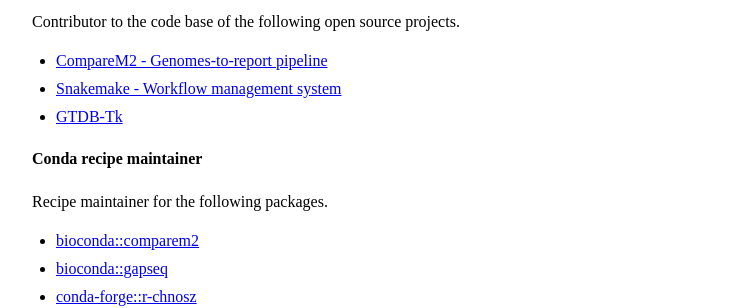
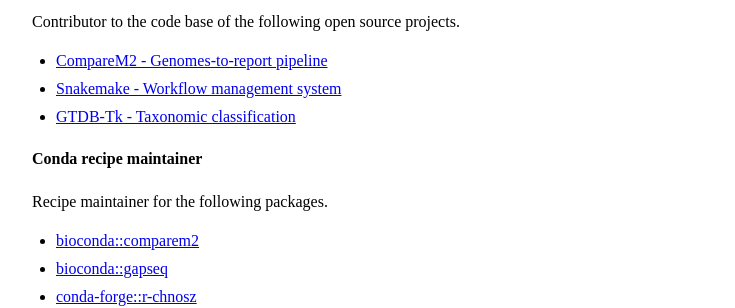
Before and after one commit to cmkobel/cmkobel.github.io, a Jekyll site: the page built from _pages/about.md, in a window 1280 px wide. Shown: the part 1436-1744 px from the top of the page, without its empty margins (272-1007 px from the left). Built offline with Jekyll 4.4.1, drawn with Linux system fonts in a browser that asks for light colours.

Commit message:
Update about.md

```diff
--- a/_pages/about.md
+++ b/_pages/about.md
@@ -46,7 +46,7 @@ Contributor to the code base of the following open source projects.
 
   - [CompareM2 - Genomes-to-report pipeline](https://comparem2.readthedocs.io)
   - [Snakemake - Workflow management system](https://snakemake.github.io/)
-  - [GTDB-Tk](https://ecogenomics.github.io/GTDBTk/)
+  - [GTDB-Tk - Taxonomic classification](https://ecogenomics.github.io/GTDBTk/)
 
 
 #### Conda recipe maintainer
```
